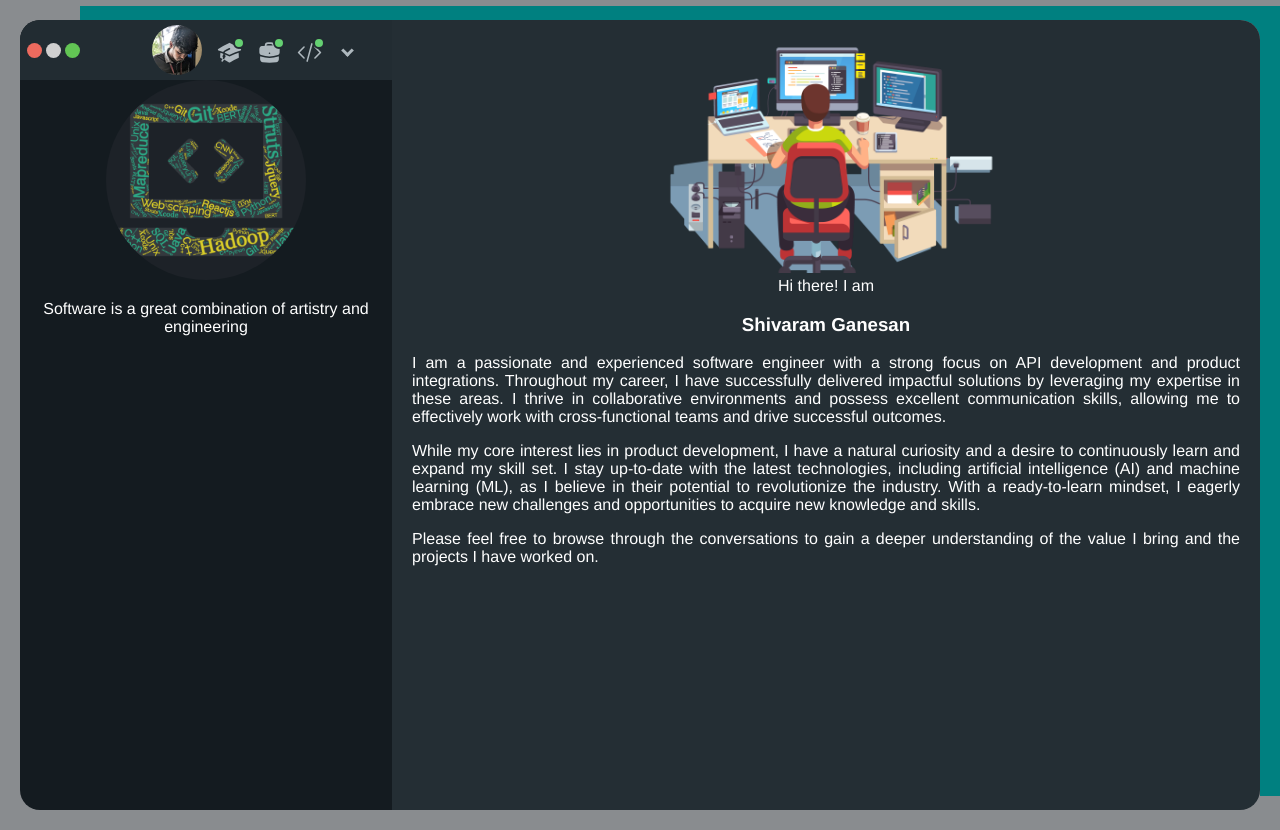
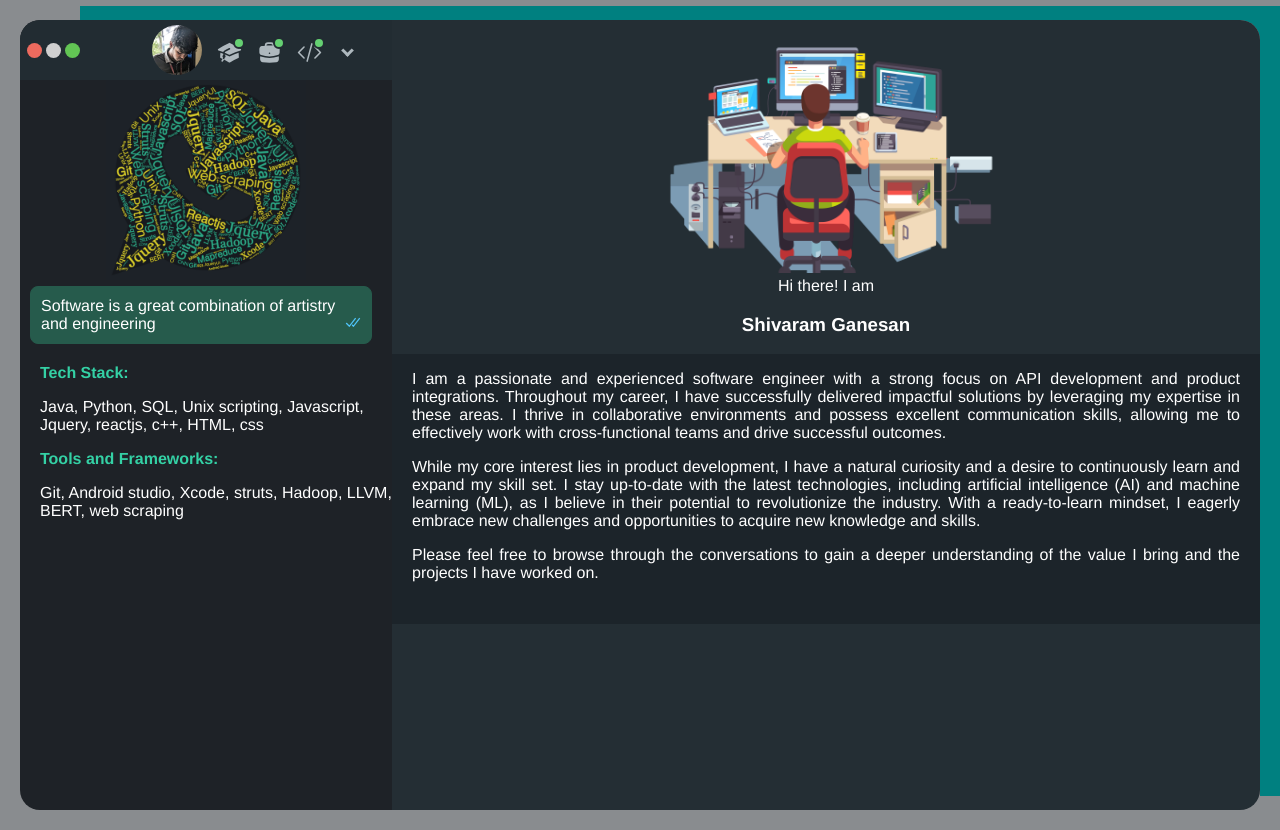
Before and after one commit to ShivaramGanesan/portfolio, a React (Create React App) app: page / in a window 1280 px wide. Built offline with nearby package versions, Linux system fonts and the light colour scheme.

Commit message:
intro page changes

```diff
--- a/src/App.css
+++ b/src/App.css
@@ -253,7 +253,8 @@ body{
 } */
 
 .left-pane{
-  background-color: rgb(20, 27, 32);
+  /* background-color: rgb(20, 27, 32); */
+  background-color: #1e2227;
 }
 
 .intro-img{
@@ -409,7 +410,7 @@ body{
 
 .into-img-left{
   width: 200px;
-  border-radius: 200px;
+  /* border-radius: 200px; */
 }
 
 .list-view{
@@ -452,9 +453,39 @@ body{
 .intro-text-div{
   padding: 20px;
   padding-top: 0px;
+  overflow: scroll;
+  height: 250px;
+  background-color: rgba(20, 27, 32, 0.5);
 }
 
 .intro-para{
   text-align: justify;
   text-justify: inter-word;
 }
+
+.intro-quote{
+  padding: 10px;
+  margin-left: 10px !important;
+  /* color: #34B7F1; */
+  margin-bottom: 20px;
+}
+
+.text-head{
+  /* color: rgba(55, 126, 106, 1); */
+  color: rgb(52 209 165);
+  font-weight: bold;
+}
+
+.tech-heading{
+  text-align: left;
+  padding-left: 20px;
+}
+
+.tech-list{
+  padding-left: 20px;
+  text-align: left;
+}
+
+.tick{
+  float: right;
+}
--- a/src/Components/LeftPane.js
+++ b/src/Components/LeftPane.js
@@ -2,7 +2,7 @@ import data from '../data'
 import defaults from '../info'
 import { useEffect, useState } from "react";
 import Dropdown from './Dropdown';
-import cloud from '../img/wordcloud2.png'
+import cloud from '../img/wordcloud3.png'
 import shiva from "../img/shiva.jpeg"
 import ucrImage from "../img/ucr.png"
 import zohoImg from "../img/zoho.png"
@@ -40,8 +40,16 @@ function ListView(props){
     else{
         listView = <div className='tools-view'>
             <img className='into-img-left' src={cloud}></img>
-            <p>Software is a great combination of artistry and engineering</p>
-            <div></div>
+            <div className='chat-bubble intro-quote'>
+                Software is a great combination of artistry and engineering
+                <svg className='tick' xmlns="http://www.w3.org/2000/svg" width="16" height="15" id="msg-dblcheck-ack" x="2063" y="2076"><path d="M15.01 3.316l-.478-.372a.365.365 0 0 0-.51.063L8.666 9.88a.32.32 0 0 1-.484.032l-.358-.325a.32.32 0 0 0-.484.032l-.378.48a.418.418 0 0 0 .036.54l1.32 1.267a.32.32 0 0 0 .484-.034l6.272-8.048a.366.366 0 0 0-.064-.512zm-4.1 0l-.478-.372a.365.365 0 0 0-.51.063L4.566 9.88a.32.32 0 0 1-.484.032L1.892 7.77a.366.366 0 0 0-.516.005l-.423.433a.364.364 0 0 0 .006.514l3.255 3.185a.32.32 0 0 0 .484-.033l6.272-8.048a.365.365 0 0 0-.063-.51z" fill="#4fc3f7"/></svg>
+            </div>
+            <div className='tech-stack-div'>
+                <p className='text-head tech-heading'>Tech Stack:</p>
+                <p className='tech-list'>Java, Python, SQL, Unix scripting, Javascript, Jquery, reactjs, c++, HTML, css</p>
+                <p className='text-head tech-heading'>Tools and Frameworks:</p>
+                <p className='tech-list'>Git, Android studio, Xcode, struts, Hadoop, LLVM, BERT, web scraping</p>
+            </div>
         </div>
     }
     return listView;
```
Also changed, not shown: src/img/tick.png (added), src/img/wordcloud3.png (added).
